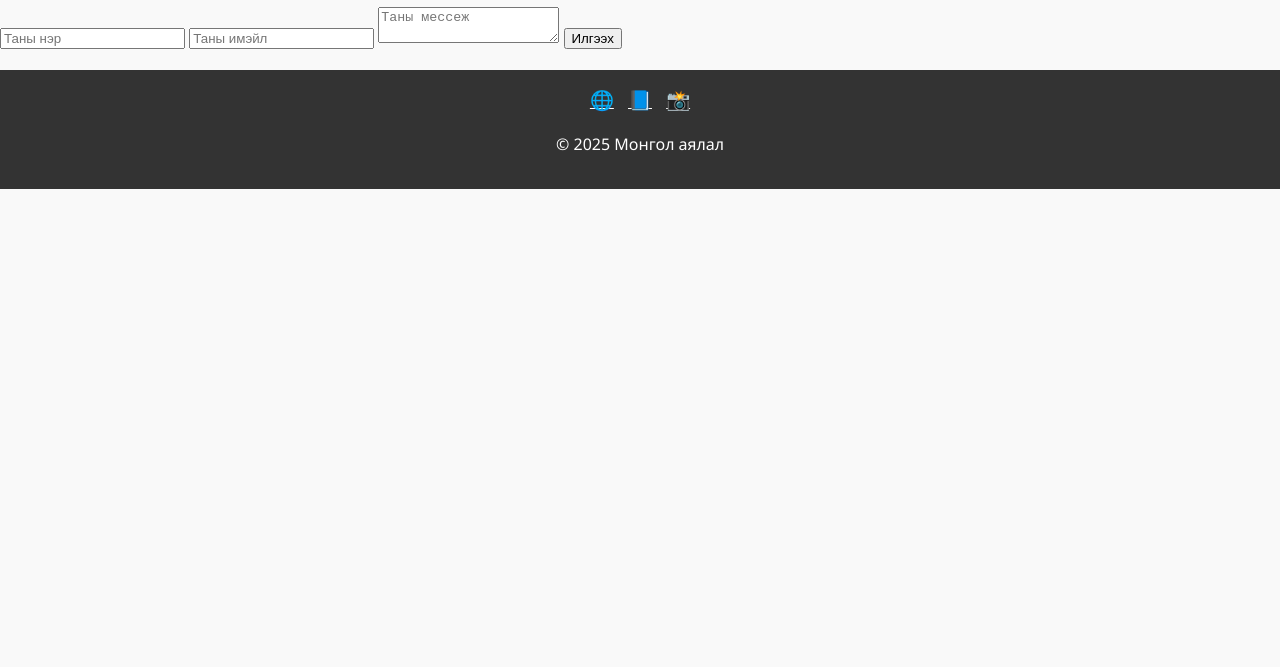
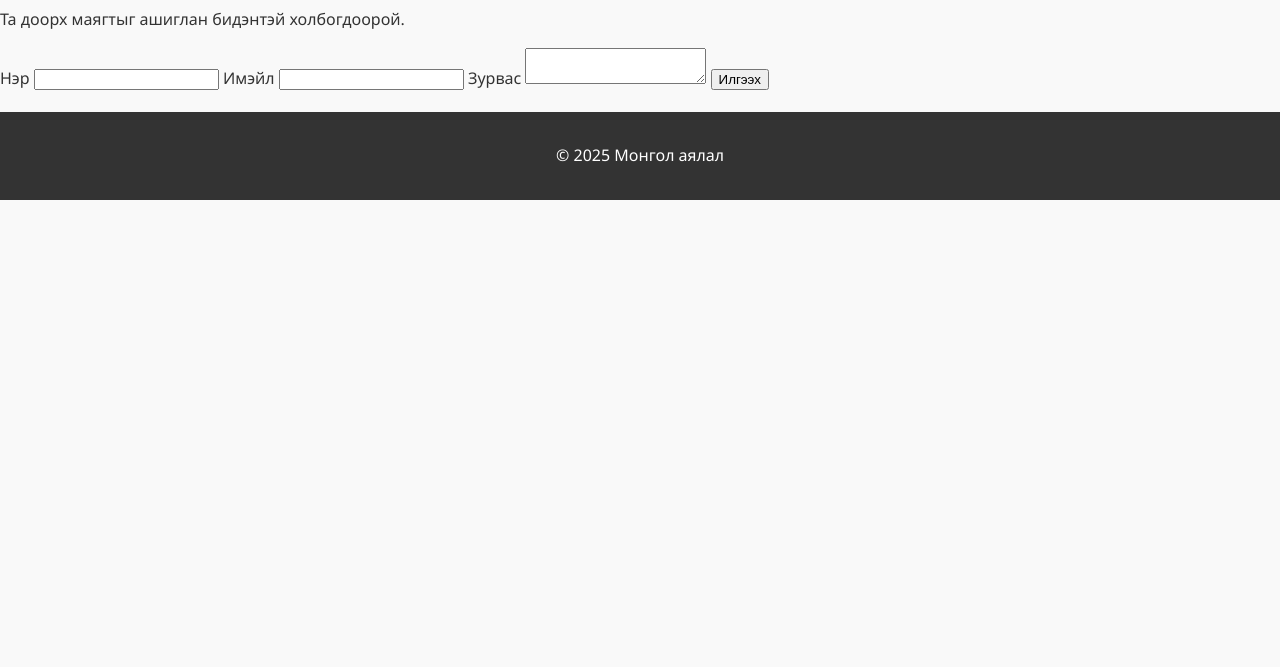
Before and after one commit to davaaka/minii-aylal, a plain HTML site: page contact.html in a window 1280 px wide. Shown: the part 133-800 px from the top of the page. Drawn offline with Linux system fonts and the light colour scheme.

Commit message:
Update contact.html

```diff
--- a/contact.html
+++ b/contact.html
@@ -3,7 +3,7 @@
 <head>
   <meta charset="UTF-8">
   <meta name="viewport" content="width=device-width, initial-scale=1.0">
-  <title>Холбоо барих - Монгол аялал</title>
+  <title data-mn="Холбоо барих" data-en="Contact">Холбоо барих</title>
   <link rel="stylesheet" href="style.css">
 </head>
 <body>
@@ -12,13 +12,13 @@
   <header>
     <div class="logo">
       <img src="logo.png" alt="Logo">
-      <h1 id="site-title">Монгол аялал</h1>
+      <h1 data-mn="Монгол аялал" data-en="Mongolia Travel">Монгол аялал</h1>
     </div>
 
     <!-- Language Switch -->
     <div id="lang-switch">
-      <button data-lang="mn" class="active">MN</button>
-      <button data-lang="en">EN</button>
+      <button id="btn-mn" class="active" data-lang="mn">MN</button>
+      <button id="btn-en" data-lang="en">EN</button>
     </div>
 
     <!-- Menu -->
@@ -30,33 +30,31 @@
     </nav>
   </header>
 
-  <!-- Contact Form -->
+  <!-- Contact Section -->
   <section class="contact">
-    <h2 data-mn="Бидэнтэй холбоо барих" data-en="Contact Us">Бидэнтэй холбоо барих</h2>
+    <h2 data-mn="Холбоо барих" data-en="Contact Us">Холбоо барих</h2>
+    <p data-mn="Та доорх маягтыг ашиглан бидэнтэй холбогдоорой."
+       data-en="Use the form below to contact us.">
+      Та доорх маягтыг ашиглан бидэнтэй холбогдоорой.
+    </p>
+
     <form>
-      <input type="text"
-             data-mn-placeholder="Таны нэр"
-             data-en-placeholder="Your Name"
-             placeholder="Таны нэр">
-      <input type="email"
-             data-mn-placeholder="Таны имэйл"
-             data-en-placeholder="Your Email"
-             placeholder="Таны имэйл">
-      <textarea data-mn-placeholder="Таны мессеж"
-                data-en-placeholder="Your Message"
-                placeholder="Таны мессеж"></textarea>
+      <label for="name" data-mn="Нэр" data-en="Name">Нэр</label>
+      <input type="text" id="name" name="name">
+
+      <label for="email" data-mn="Имэйл" data-en="Email">Имэйл</label>
+      <input type="email" id="email" name="email">
+
+      <label for="message" data-mn="Зурвас" data-en="Message">Зурвас</label>
+      <textarea id="message" name="message"></textarea>
+
       <button type="submit" data-mn="Илгээх" data-en="Send">Илгээх</button>
     </form>
   </section>
 
   <!-- Footer -->
   <footer>
-    <div class="social-icons">
-      <a href="#">🌐</a>
-      <a href="#">📘</a>
-      <a href="#">📸</a>
-    </div>
-    <p>© 2025 Монгол аялал</p>
+    <p data-mn="© 2025 Монгол аялал" data-en="© 2025 Mongolia Travel">© 2025 Монгол аялал</p>
   </footer>
 
   <script src="menu.js"></script>
```
